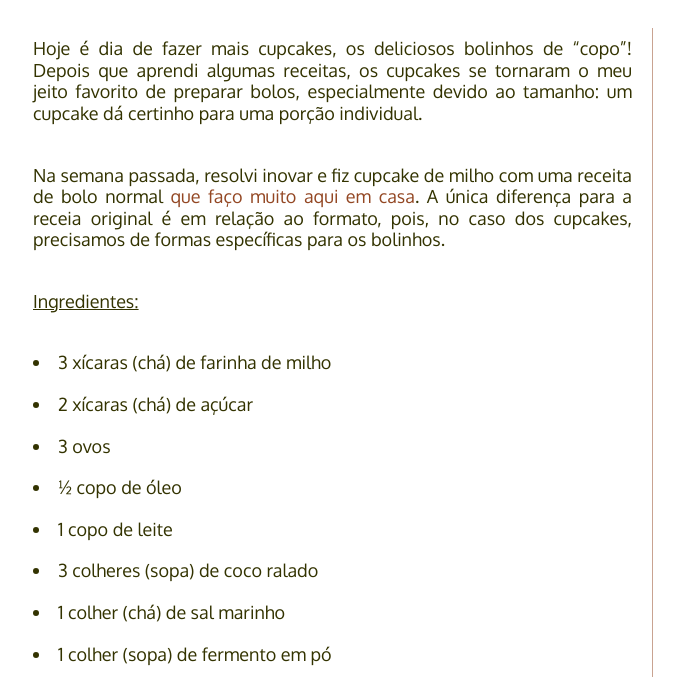
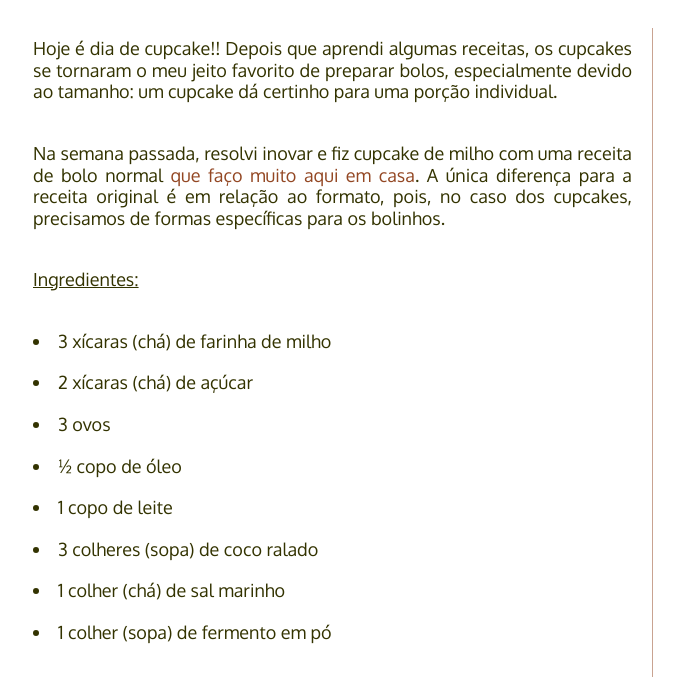
Before and after one commit to PaneladePau/paneladepau-jekyll-blog, a Jekyll site: the page built from _posts/2013-03-21-cupcake-de-milho.md, in a window 1280 px wide and 900 px high, scrolled down 300 px, cut to the strip 223-900 px from the top of the window. Shown: the whole strip, without its empty margins (137-821 px from the left). Built offline with Jekyll 4.4.1, drawn with Linux system fonts in a browser that asks for light colours; nearby versions of some CDN libraries; some web fonts are replaced.

Commit message:
“update”

```diff
--- a/_posts/2013-03-21-cupcake-de-milho.md
+++ b/_posts/2013-03-21-cupcake-de-milho.md
@@ -15,9 +15,9 @@ legendaimg2: Legenda da imagem 2
 [este é um texto com link](https://www.enderecodolink.com)
 {% endcomment %}
 
-Hoje é dia de fazer mais cupcakes, os deliciosos bolinhos de "copo"! Depois que aprendi algumas receitas, os cupcakes se tornaram o meu jeito favorito de preparar bolos, especialmente devido ao tamanho: um cupcake dá certinho para uma porção individual.
+Hoje é dia de cupcake!! Depois que aprendi algumas receitas, os cupcakes se tornaram o meu jeito favorito de preparar bolos, especialmente devido ao tamanho: um cupcake dá certinho para uma porção individual.
 
-Na semana passada, resolvi inovar e fiz cupcake de milho com uma receita de bolo normal [que faço muito aqui em casa](https://paneladepau.com.br/bolo-de-milho/). A única diferença para a receia original é em relação ao formato, pois, no caso dos cupcakes, precisamos de formas específicas para os bolinhos.
+Na semana passada, resolvi inovar e fiz cupcake de milho com uma receita de bolo normal [que faço muito aqui em casa](https://paneladepau.com.br/bolo-de-milho/). A única diferença para a receita original é em relação ao formato, pois, no caso dos cupcakes, precisamos de formas específicas para os bolinhos.
 
 ### Ingredientes:
 
```
